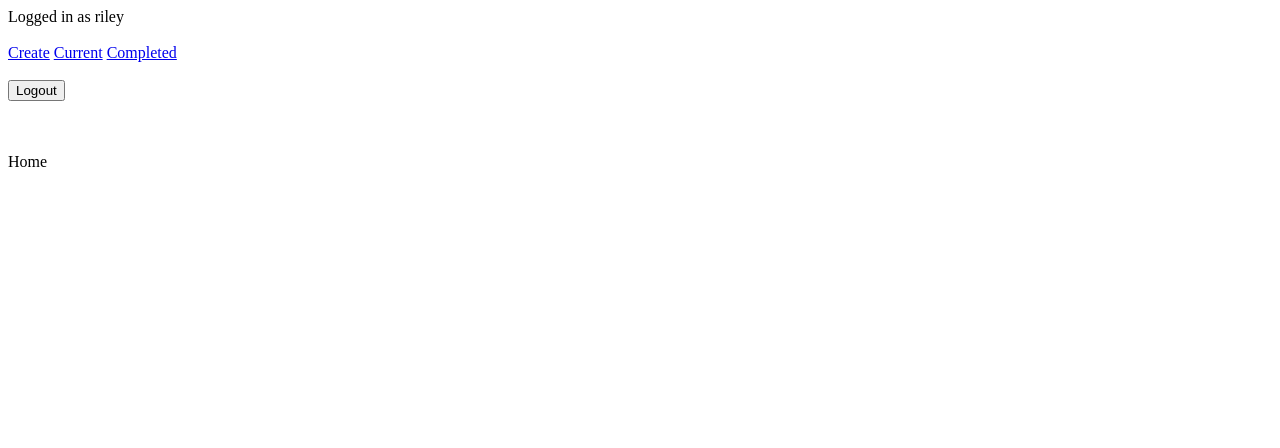
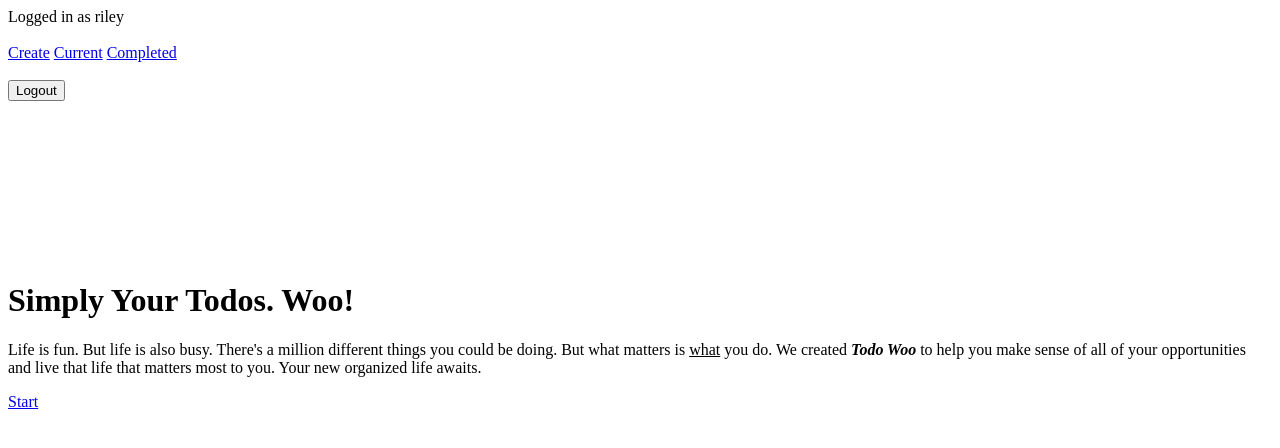
Before and after one commit to karateking007/TodoApp, a Django app: template todo/templates/todo/home.html in a window 1280 px wide. Shown: the top 448 px of the page. Run offline with Django 3.2, Linux system fonts and the light colour scheme; the template is opened without the code that fills it, so the values that code supplies are empty; a user stored in the database is signed in.

Commit message:
Updated Home Page

```diff
--- a/todo/templates/todo/home.html
+++ b/todo/templates/todo/home.html
@@ -1,7 +1,19 @@
-{% extends 'todo/base.html' %}
+{% extends "todo/base.html" %}
 
 {% block content %}
+<br>
+    <br>
+    <br>
+    <br>
+    <br>
+    <br>
+<div class="row justify-content-center mt-5">
+        <div class="col-md-7 text-center">
 
-Home
+                 <h1>Simply Your Todos. Woo!</h1>
+            <p>Life is fun. But life is also busy. There's a million different things you could be doing. But what matters is <u>what</u> you do. We created <b><i>Todo Woo</i></b> to help you make sense of all of your opportunities and live that life that matters most to you. Your new organized life awaits.</p>
+        <a role="button" class="btn btn-primary btn-lg" href="{% url 'signupuser' %}">Start</a>
+        </div>
+    </div>
 
 {% endblock %}
```
